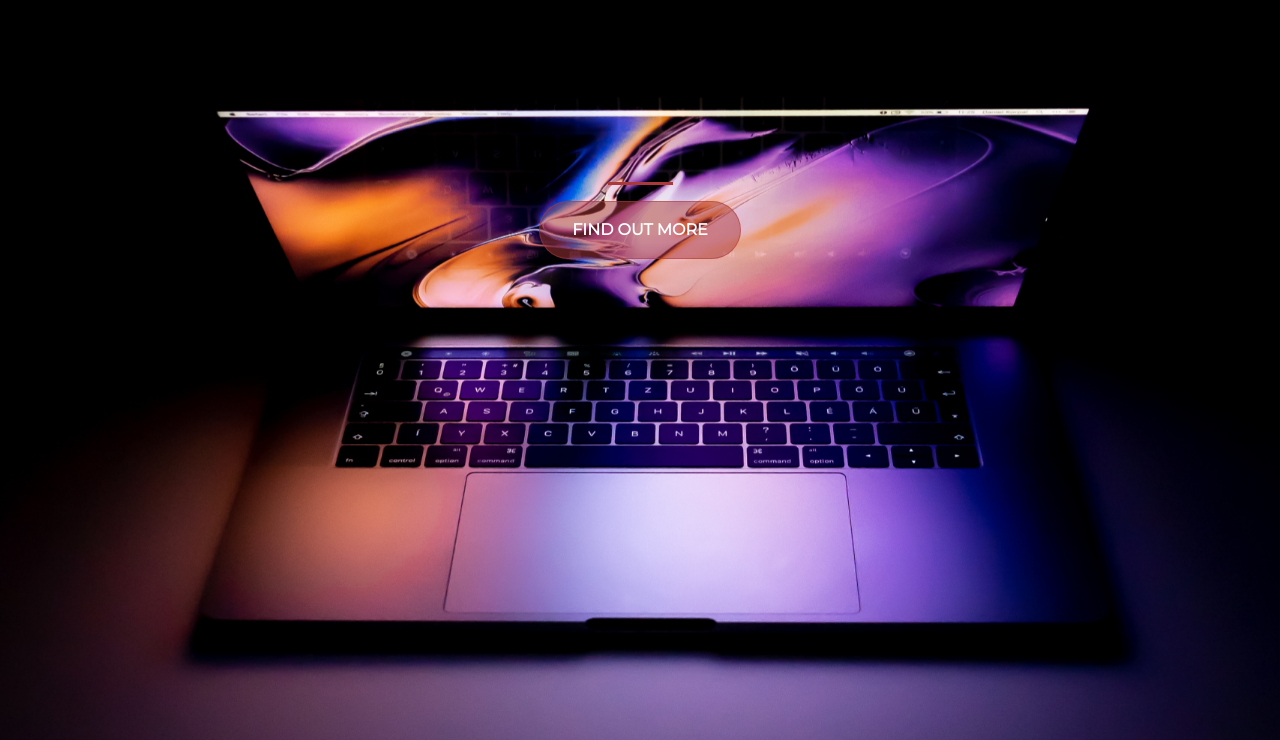
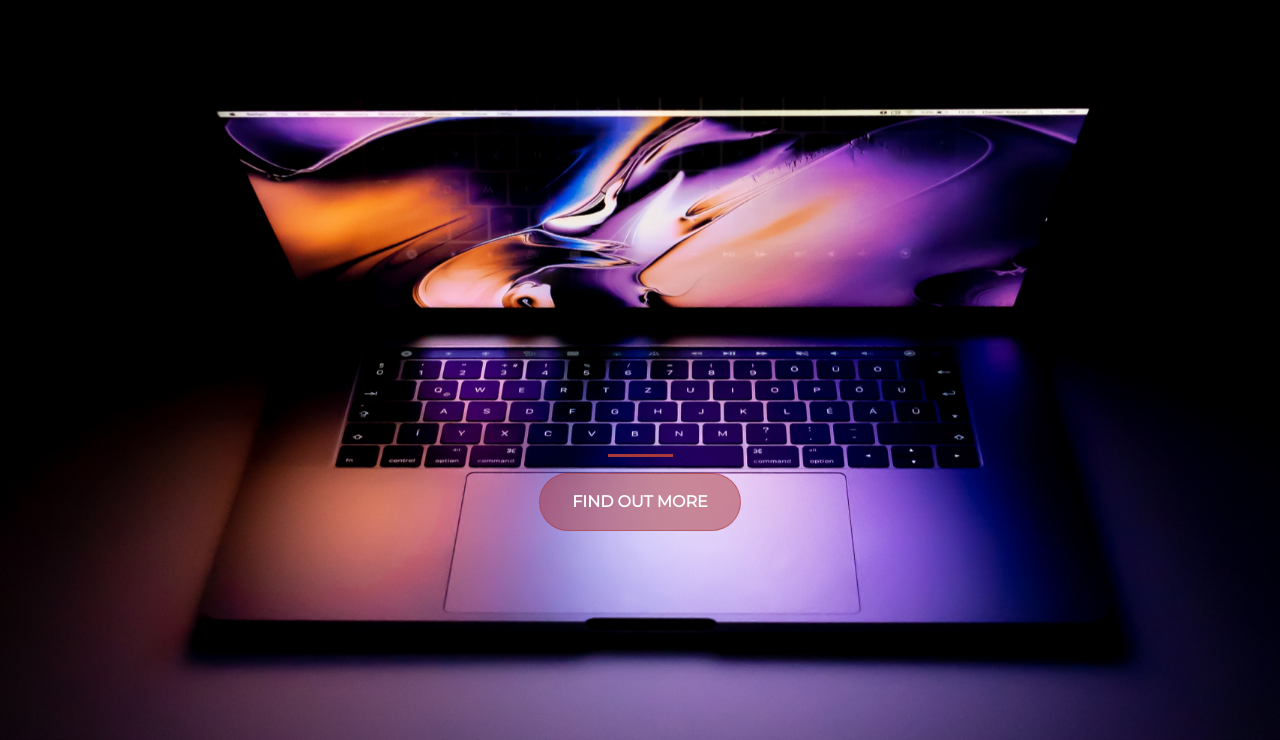
Before and after one commit to nick404s/start, a plain HTML site: page index.html in a window 1280 px wide. Shown: the part 60-800 px from the top of the page. Drawn offline with nearby package versions, Linux system fonts and the light colour scheme.

Commit message:
Update style.css

```diff
--- a/style.css
+++ b/style.css
@@ -26,7 +26,7 @@ hr{
 }
 
 .buffer{
-	height: 10rem;
+	height: 27rem;
 }
 
 .btn{
```
